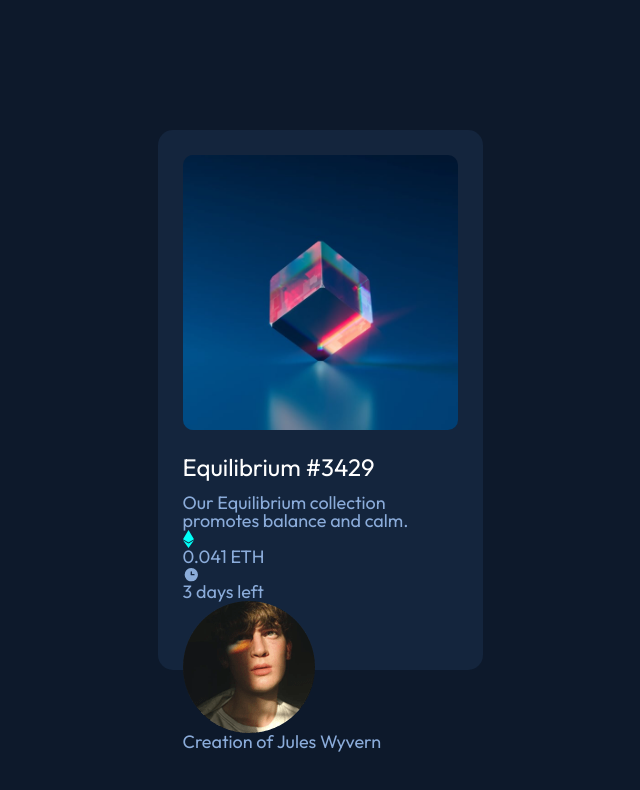
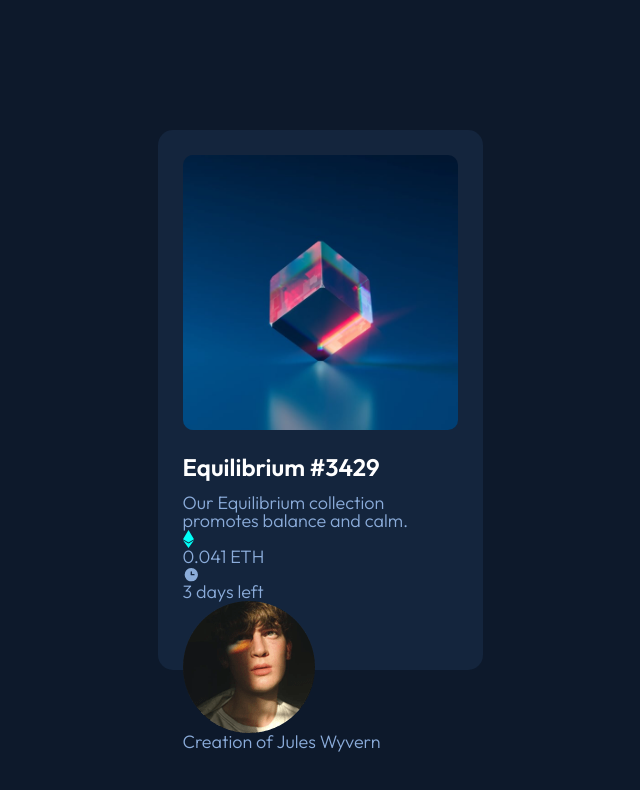
Before and after one commit to SuperSonic57/fem-nft-preview-card-component, a website: page src/index.html in a window 1280 px wide. Shown: the whole page, without its empty margins (320-960 px from the left). Drawn offline with Linux system fonts and the light colour scheme.

Commit message:
Change font weights

```diff
--- a/src/sass/modules/_component.sass
+++ b/src/sass/modules/_component.sass
@@ -9,6 +9,7 @@
 	font-size: $fs-p
 	color: $clr-soft-blue
 	font-family: $ff-outfit
+	font-weight: $fw-light
 	.component-content
 		padding: 25px
 	.nft-img
@@ -18,3 +19,4 @@
 		font-size: 1.5rem
 		color: $clr-white
 		padding: 25px 0 15px
+		font-weight: $fw-semibold
```
Also changed, not shown: src/css/style.css, 1 other file.
